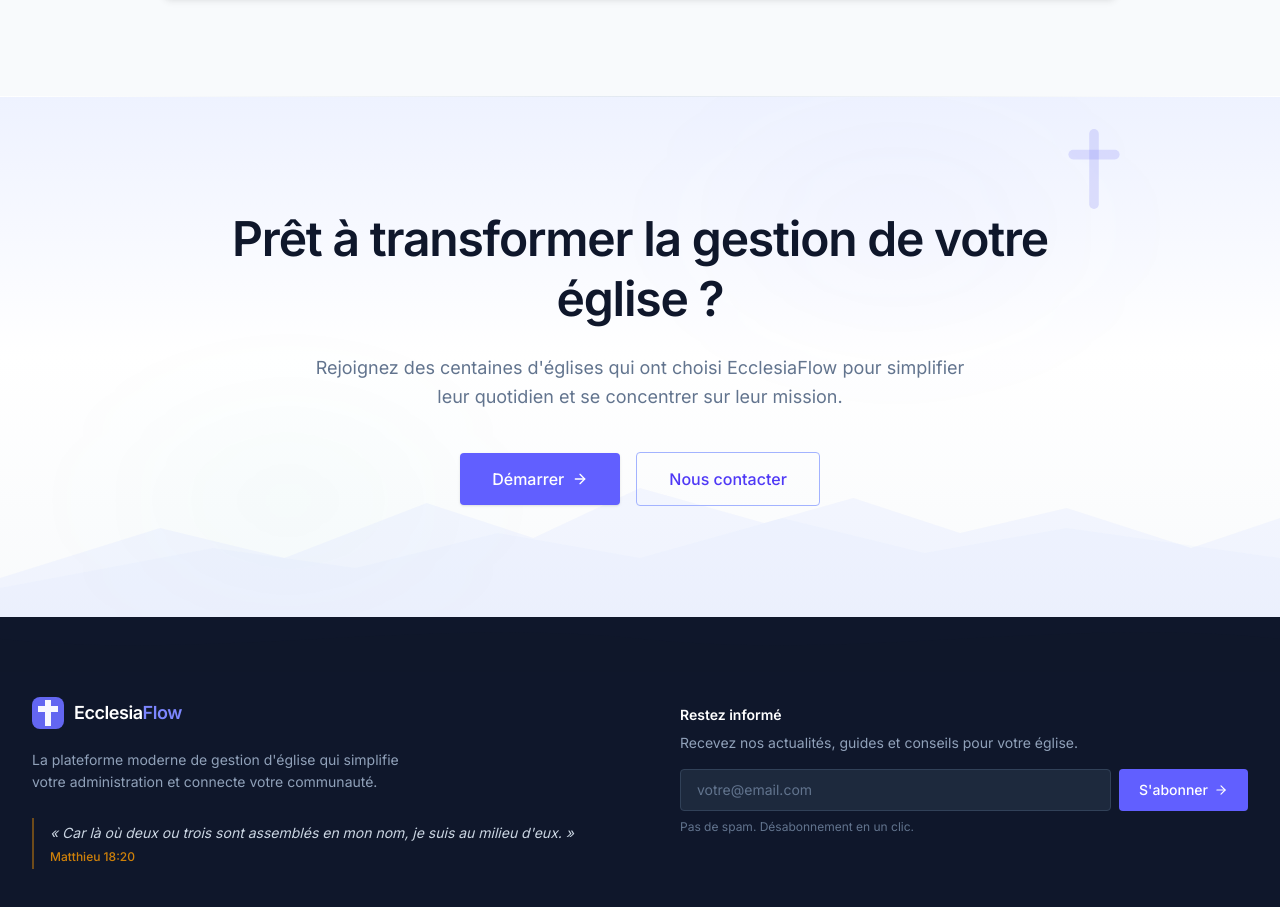
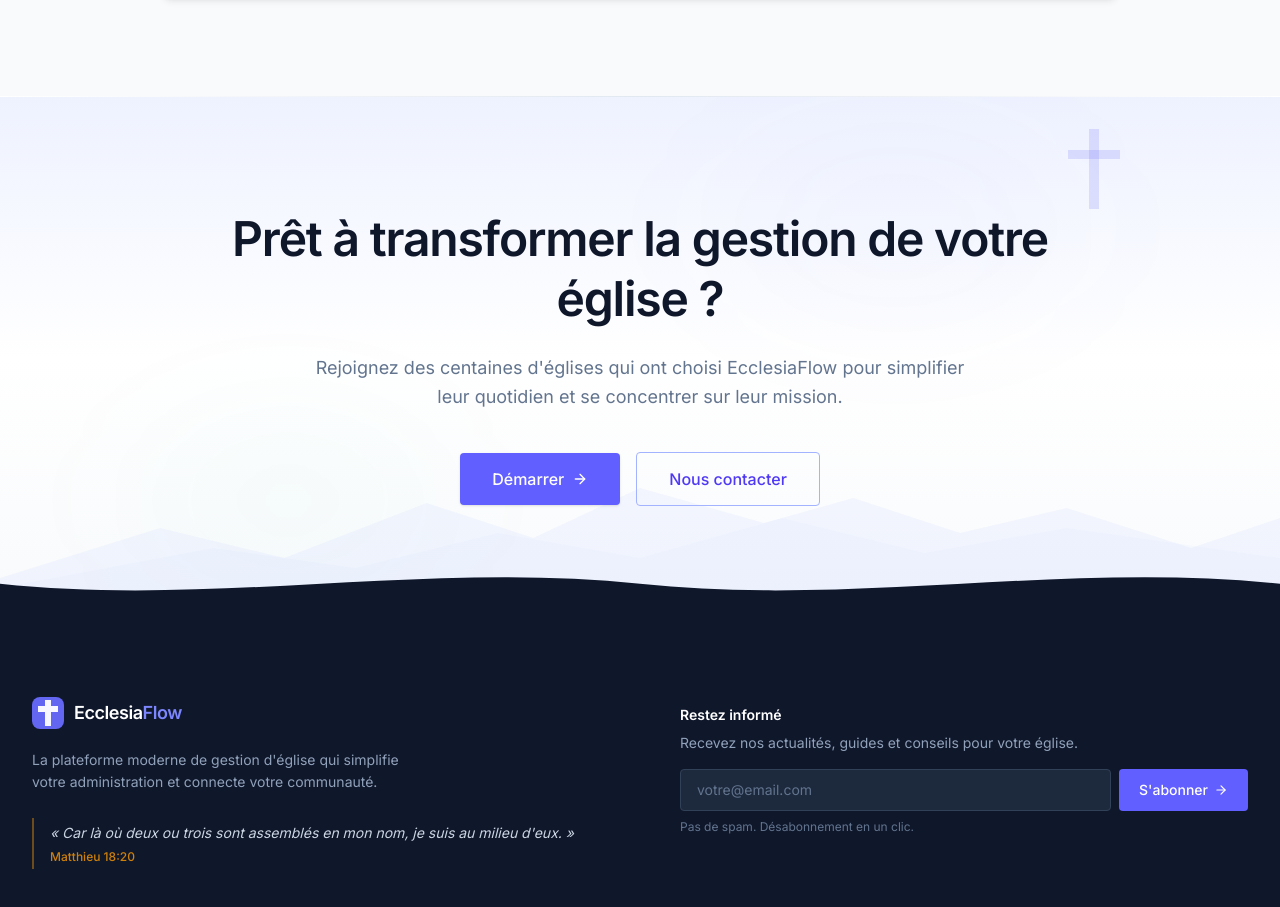
Before and after one commit to GYOM15/ecclesiaflow-landing, a Next.js app: page /features in a window 1280 px wide. Shown: the part 3910-4817 px from the top of the page. Built offline with nearby package versions, Linux system fonts and the light colour scheme; no server answers.

Commit message:
Fix white shadows and CTA cross corners
- Remove section dividers adjacent to dark sections
- Move footer wave separator above footer boundary
- Add crispEdges to CTA cross SVG

```diff
--- a/app/(site)/page.tsx
+++ b/app/(site)/page.tsx
@@ -34,20 +34,16 @@ export default function HomePage() {
       <SectionDivider />
       <FeaturesOverview />
       <DarkBlock>
-
         <CommunityConstellation />
         <div className="w-full" aria-hidden="true">
           <div className="h-px bg-gradient-to-r from-transparent via-slate-600 to-transparent" />
         </div>
         <FeatureDeepDive />
       </DarkBlock>
-      <SectionDivider />
       <ImageScatter />
       <SectionDivider />
       <Integrations />
-      <SectionDivider />
       <Stats />
-      <SectionDivider />
       <Testimonials />
       <SectionDivider />
       <HowItWorks />
--- a/components/layout/footer.tsx
+++ b/components/layout/footer.tsx
@@ -8,7 +8,7 @@ export function Footer() {
   return (
     <footer className="relative bg-slate-900 text-white">
       {/* Wave separator */}
-      <div className="absolute -top-px left-0 right-0 overflow-hidden leading-[0]" aria-hidden="true">
+      <div className="absolute -top-[48px] lg:-top-[56px] left-0 right-0 overflow-hidden leading-[0] pointer-events-none" aria-hidden="true">
         <svg viewBox="0 0 1440 54" fill="none" preserveAspectRatio="none" className="w-full h-12 lg:h-14">
           <path d="M0 22C240 44 480 0 720 22C960 44 1200 0 1440 22V54H0V22Z" fill="#0f172a" />
         </svg>
--- a/components/sections/cta-section.tsx
+++ b/components/sections/cta-section.tsx
@@ -21,9 +21,9 @@ export function CtaSection() {
           <path d="M0,160 L0,120 L180,70 L320,100 L480,45 L600,80 L720,30 L860,65 L960,40 L1080,75 L1200,50 L1340,90 L1440,60 L1440,160 Z" fill="#C7D2FE" opacity="0.18" />
           <path d="M0,160 L0,130 L240,90 L400,110 L560,75 L720,100 L880,60 L1040,95 L1200,70 L1440,100 L1440,160 Z" fill="#C7D2FE" opacity="0.10" />
         </svg>
-        <svg className="absolute top-8 right-[12%] w-16 h-20" viewBox="0 0 40 50" fill="none">
-          <rect x="17" y="0" width="6" height="50" rx="3" fill="#6366F1" opacity="0.18" />
-          <rect x="4" y="13" width="32" height="6" rx="3" fill="#6366F1" opacity="0.18" />
+        <svg className="absolute top-8 right-[12%] w-16 h-20" viewBox="0 0 40 50" fill="none" shapeRendering="crispEdges">
+          <rect x="17" y="0" width="6" height="50" fill="#6366F1" opacity="0.18" />
+          <rect x="4" y="13" width="32" height="6" fill="#6366F1" opacity="0.18" />
         </svg>
       </div>
 
```
